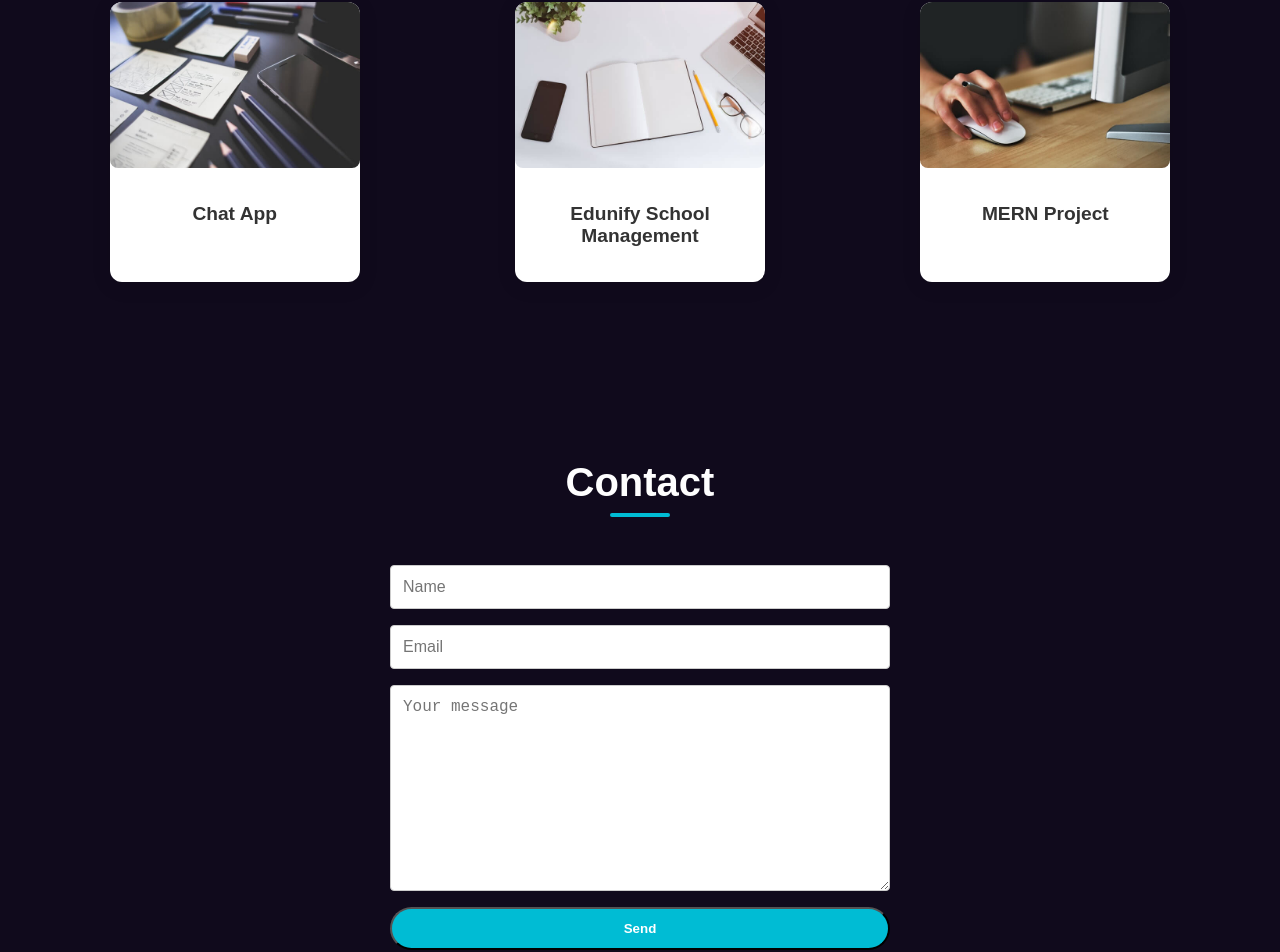
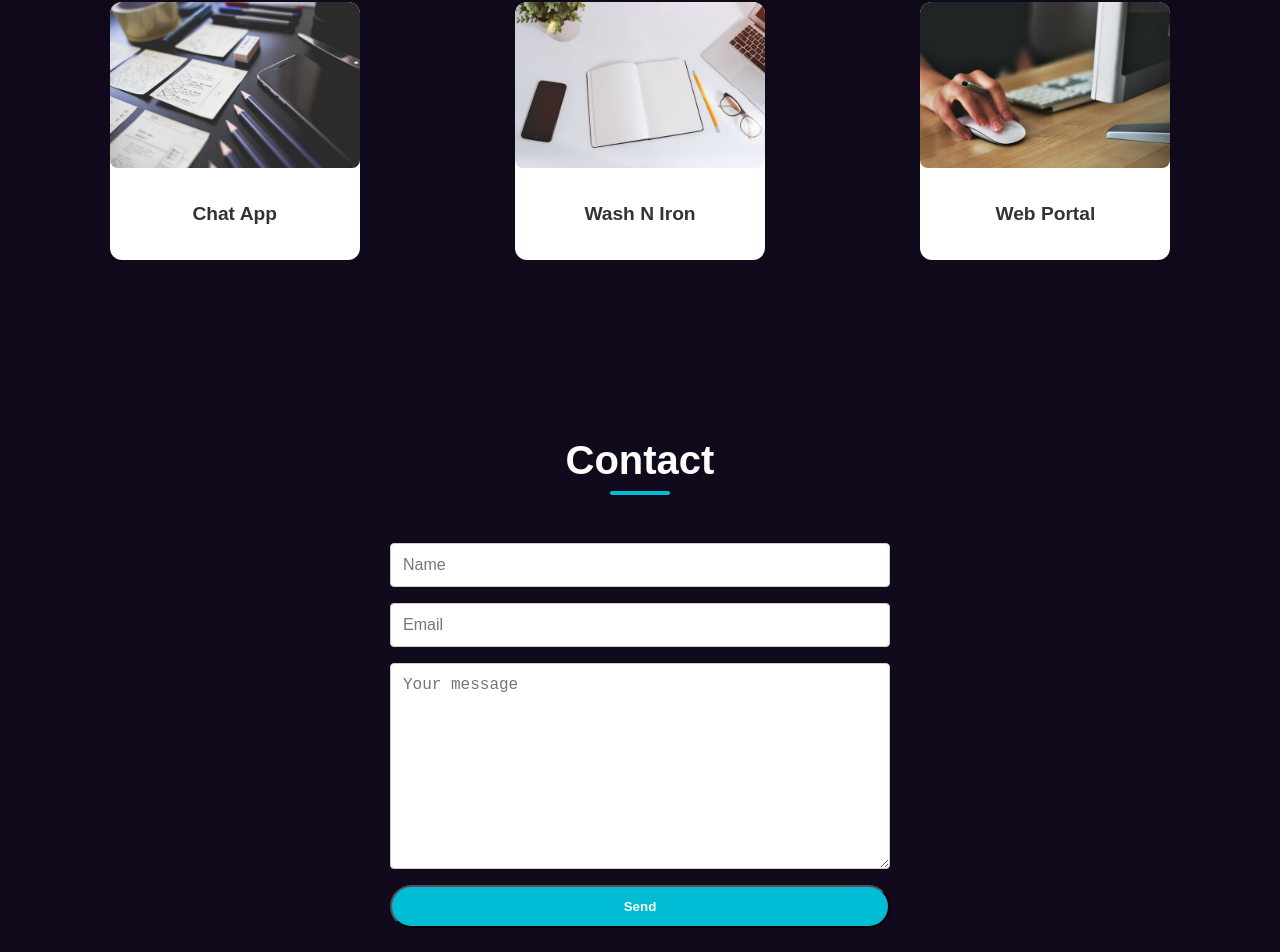
Before and after one commit to Devkarpenter/portfolio, a React (Vite) app: page / in a window 1280 px wide. Shown: the part 2239-3191 px from the top of the page. Built offline with nearby package versions, Linux system fonts and the light colour scheme.

Commit message:
add some projects

```diff
--- a/src/components/Header/Header.jsx
+++ b/src/components/Header/Header.jsx
@@ -7,7 +7,7 @@ function Header() {
   const [activeLink, setActiveLink] = useState('home');
   const [menuOpen, setMenuOpen] = useState(false);
 
-  const sections = ['home', 'about', 'skills', 'projects', 'contact'];
+  const sections = ['home', 'about', 'skills', 'Projects', 'contact'];
 
   useEffect(() => {
     const handleScroll = () => {
--- a/src/components/Projects/Projects.jsx
+++ b/src/components/Projects/Projects.jsx
@@ -13,13 +13,13 @@ function Projects() {
           <img src={work1} alt="Chat App" />
           <p className='pro-name'>Chat App</p>
         </a>
-        <a href="https://school-list-app.vercel.app/" className="work__img">
+        <a href="https://www.washniron.com/" className="work__img">
           <img src={work6} alt="Edunify" />
-          <p className='pro-name'>Edunify School Management</p>
+          <p className='pro-name'>Wash N Iron</p>
         </a>
-        <a href="https://github.com/Devkarpenter/MERN-project" className="work__img">
+        <a href="https://web-portal-two.vercel.app/" className="work__img">
           <img src={work5} alt="MERN Project" />
-          <p className='pro-name'>MERN Project</p>
+          <p className='pro-name'>Web Portal</p>
         </a>
       </div>
     </section>
```
